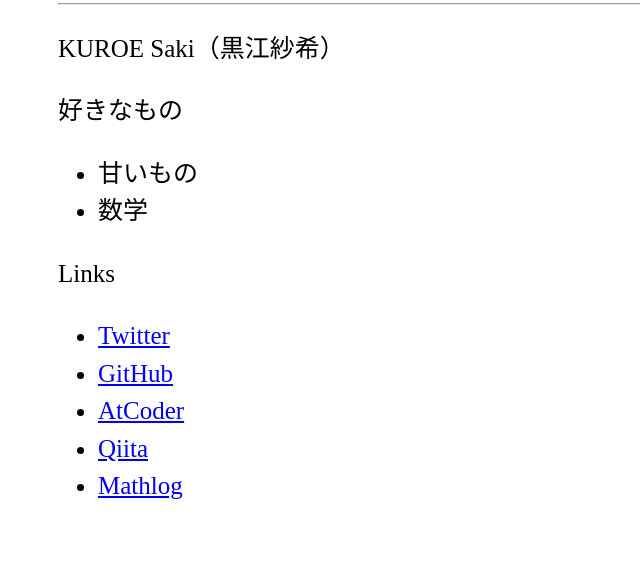
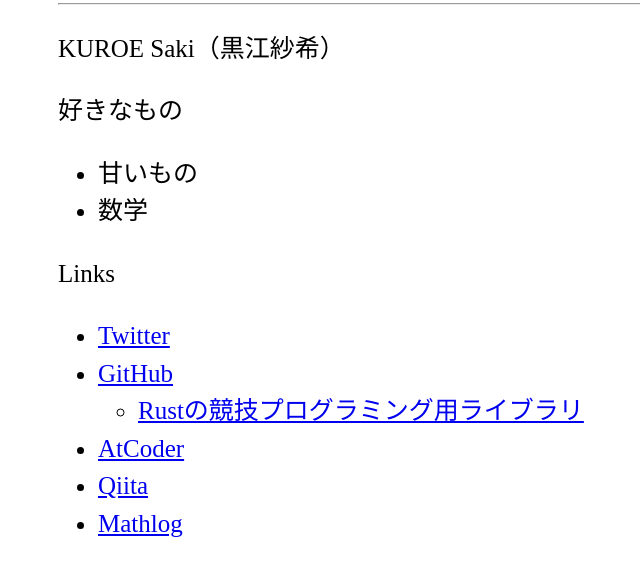
Before and after one commit to sakikuroe/.github.io, a plain HTML site: page index.html in a window 1280 px wide. Shown: the part 127-702 px from the top of the page, without its empty margins (215-855 px from the left). Drawn offline with Linux system fonts and the light colour scheme.

Commit message:
Add description

```diff
--- a/index.html
+++ b/index.html
@@ -30,7 +30,10 @@
 <p>Links</p>
 <ul>
 <li><a href="https://twitter.com/SakiKuroe">Twitter</a></li>
-<li><a href="https://github.com/sakikuroe">GitHub</a></li>
+<li><a href="https://github.com/sakikuroe">GitHub</a>
+<ul>
+<li><a href="https://github.com/sakikuroe/algorithms-and-data-structures-rs">Rustの競技プログラミング用ライブラリ</a></li>
+</ul></li>
 <li><a href="https://atcoder.jp/users/sakikuroe">AtCoder</a></li>
 <li><a href="https://qiita.com/SakiKuroe">Qiita</a></li>
 <li><a href="https://mathlog.info/users/2763/articles">Mathlog</a></li>
```
Also changed, not shown: 1 other file.
